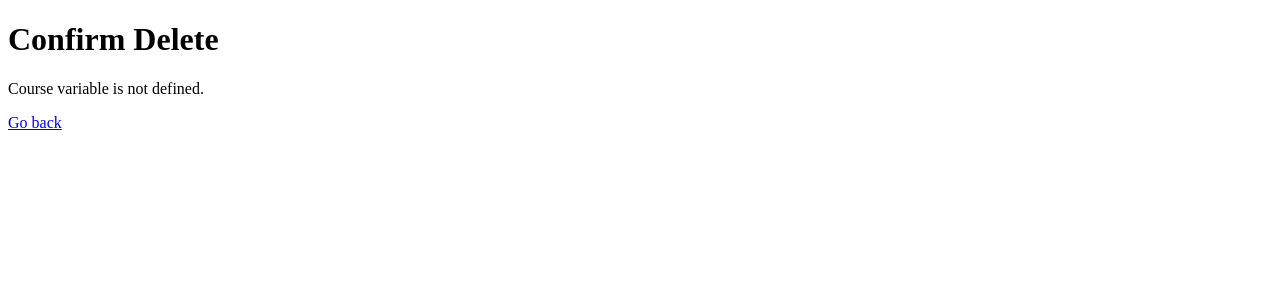
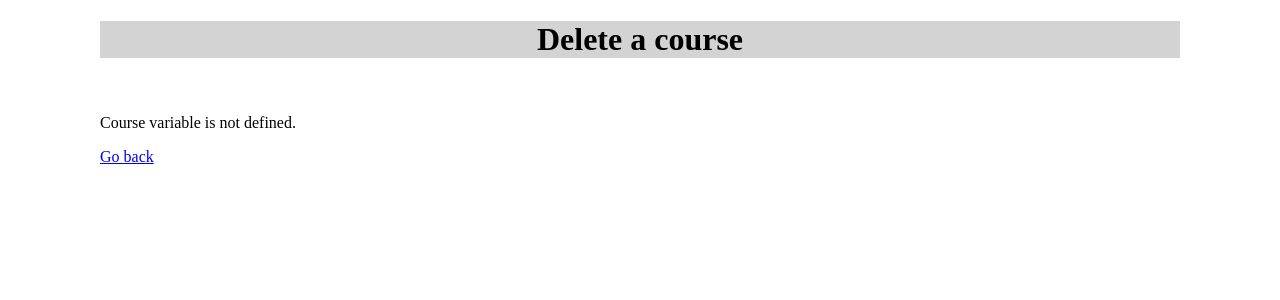
Before and after one commit to klbailey/Flask, a Flask app: template FullStackFlask3/templates/confirm_delete_dynamic.html in a window 1280 px wide. Shown: the top 300 px of the page. Run offline with Flask 3, Linux system fonts and the light colour scheme; the template is opened without the code that fills it, so the values that code supplies are empty; some libraries are stand-ins or nearby versions.

Commit message:
Work on delete page

```diff
--- a/FullStackFlask3/templates/confirm_delete.html
+++ b/FullStackFlask3/templates/confirm_delete.html
@@ -34,6 +34,7 @@
         <p style="color: red;">{{ error }}</p>
     {% endif %}
 
+
 </body>
 
 </html>
--- a/FullStackFlask3/templates/confirm_delete_dynamic.html
+++ b/FullStackFlask3/templates/confirm_delete_dynamic.html
@@ -4,22 +4,43 @@
 <head>
     <meta charset="UTF-8">
     <meta name="viewport" content="width=device-width, initial-scale=1.0">
-    <title>Confirm Delete</title>
+    <title>Delete a course</title>
+    <style>
+        body {
+            margin-left: 100px;
+            margin-right: 100px;
+        }
+        .title {
+            text-align: center;
+            background-color: lightgrey;
+        }
+        .details{
+            margin-left: 150px;
+            font-size: 20px;
+        }
+        .subtitle {
+            text-align: center;
+            font-weight: 900;
+        }
+        .button {
+            margin-left: 300px;
+            color: red;
+        }
+    </style>
 </head>
 
 <body>
-    <h1>Confirm Delete</h1>
-
+    <h1 span class="title">Delete a course</h1><br>
     {% if course is defined %}
     {% if course %}
-            <p>Are you sure you want to delete the following course?</p>
-            <p><strong>Name:</strong> {{ course.name }}</p>
-            <p><strong>Description:</strong> {{ course.description }}</p>
-            <p><strong>Date Added:</strong> {{ course.date_added.strftime('%b %d %Y %I:%M %p') }}</p>
+    <h2 class="subtitle">Are you sure you want to delete the following course?</h2><br><br>
+    <p class="details"><strong>Name:</strong> {{ course.name }}</p>
+    <p class="details"><strong>Description:</strong> {{ course.description }}</p>
+    <p class="details"><strong>Date Added:</strong> {{ course.date_added.strftime('%b %d %Y %I:%M %p') }}</p>
     <form action="{{ url_for('confirm_delete_dynamic', course_id=course.id) }}" method="post"
         onsubmit="return confirm('Are you sure you want to delete this course?')">
-                <button type="submit">Yes! I want to delete this</button>
-                <a href="{{ url_for('index') }}">No</a>
+        <button class="button" type="submit">Yes! I want to delete this</button>
+        <a href="{{ url_for('index') }}"><button>No</button></a>
     </form>
     {% else %}
     <p>Course not found.</p>
@@ -33,6 +54,8 @@
     {% if error %}
     <p style="color: red;">{{ error }}</p>
     {% endif %}
+
+
 </body>
 
 </html>
```
Also changed, not shown: instance/site.db. Lines whose indentation alone changed are shown as unchanged.
